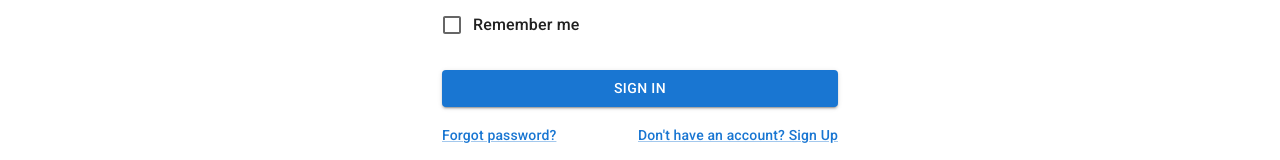
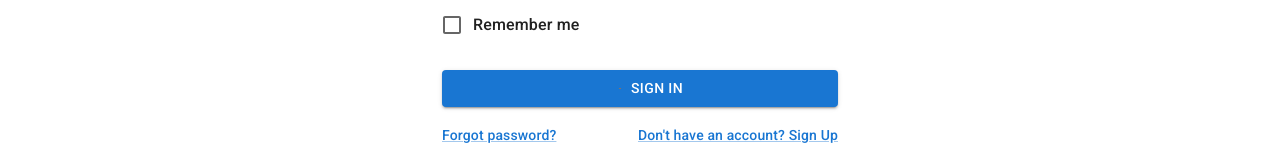
Before and after one commit to alpha0zero/testme, a Next.js app: page /login in a window 1280 px wide. Both pictures are taken after typing "name@example.com", "Sample123" into the empty fields and a click on the button "SIGN IN". Shown: the part 316-476 px from the top of the page. Built offline with nearby package versions, Linux system fonts and the light colour scheme; no server answers.

Commit message:
e2e form validation

```diff
--- a/pages/login.tsx
+++ b/pages/login.tsx
@@ -12,13 +12,21 @@ import Typography from "@mui/material/Typography";
 import Container from "@mui/material/Container";
 import ButtonAppBar from "../components/AppBar";
 import Link from "next/link";
+import CircularProgress from "@mui/material/CircularProgress";
 import * as yup from "yup";
 import { useFormik } from "formik";
 import axios from "axios";
 import { useRouter } from "next/router";
+import { useState } from "react";
+import Alert from "@mui/material/Alert";
+
+type Status = "loading" | "loaded" | "unloaded";
 
 const Login = () => {
   const router = useRouter();
+  const [status, setStatus] = useState<Status>("unloaded");
+  const [inputErr, setInputErr] = useState<boolean>(false);
+
   const validationSchema = yup.object({
     email: yup
       .string()
@@ -33,16 +41,33 @@ const Login = () => {
     },
     validationSchema: validationSchema,
     onSubmit: async (values) => {
+      setStatus("loading");
       const { data } = await axios.post("/api/users/login", {
         email: values.email,
         password: values.password,
       });
-      alert(JSON.stringify(data, null, 2));
+      setStatus("loaded");
+      if (!data.message) {
+        /* setInputErr(false); */
+        router.push("/u/dashboard");
+      }
+      setInputErr(true);
+      /* alert(JSON.stringify(data, null, 2)); */
     },
   });
 
   return (
     <>
+      {inputErr && (
+        <Alert
+          variant="filled"
+          severity="error"
+          sx={{ position: "absolute", top: "65px", left: "12px", zIndex: 10 }}
+        >
+          It is either email or password is wrong — check it out!
+        </Alert>
+      )}
+
       <ButtonAppBar />
       <Container component="main" maxWidth="xs">
         <CssBaseline />
@@ -106,6 +131,13 @@ const Login = () => {
               variant="contained"
               sx={{ mt: 3, mb: 2 }}
             >
+              {status === "loading" ? (
+                <CircularProgress
+                  size={24}
+                  color="warning"
+                  sx={{ marginRight: "10px" }}
+                />
+              ) : null}
               Sign In
             </Button>
             <Grid container>
```
